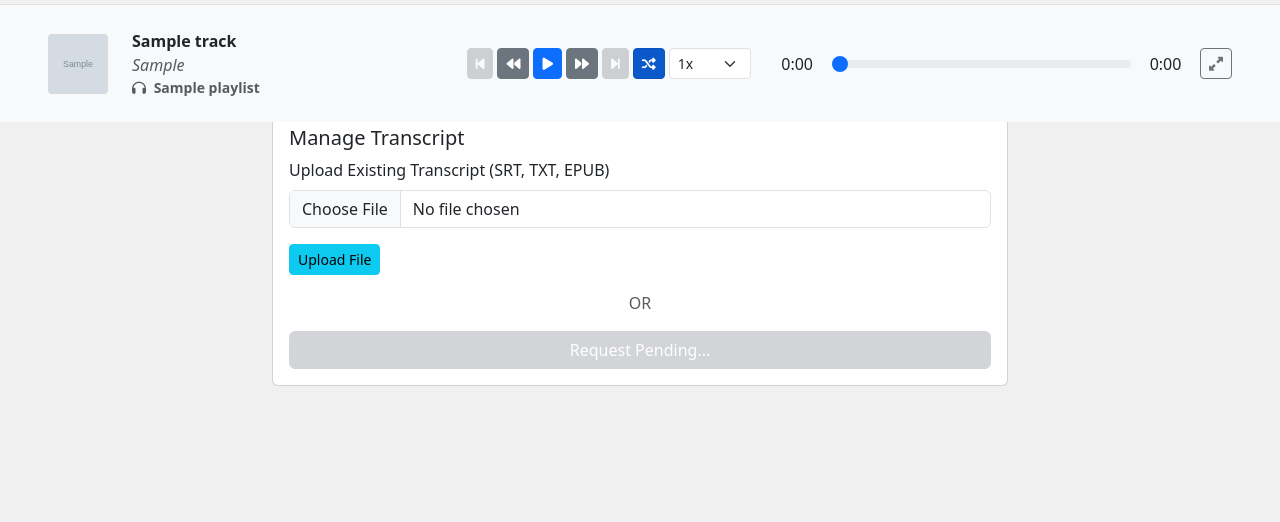
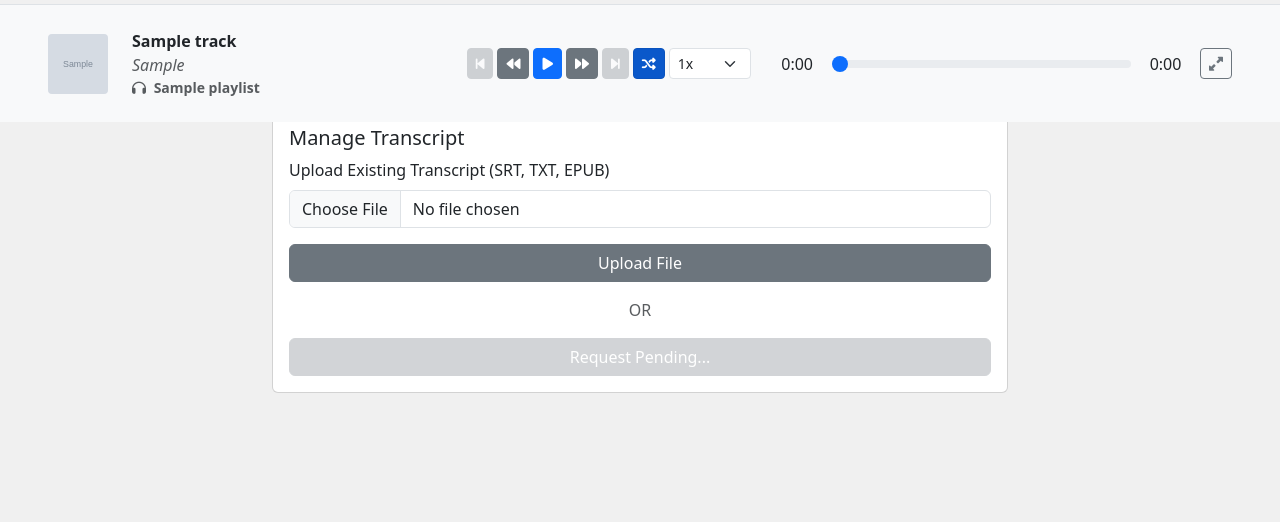
Before and after one commit to dabslee/ListenerLibrary, a Django app: page /track/1/edit/ in a window 1280 px wide. Shown: the part 678-1200 px from the top of the page. Before the commit the page ends 1064 px from the top, so only its background shows below. Run offline with Django 5.2, Linux system fonts and the light colour scheme; a user stored in the database is signed in; tables that the repository leaves empty hold one stand-in row (values such as "Sample post"); grey boxes marked "Sample" are stand-in pictures; parts of the project's set-up code (start-up, migrations or seed data) failed here and were passed over; some libraries are stand-ins or nearby versions.

Commit message:
Modified formatting of transcription request button

```diff
--- a/player/admin.py
+++ b/player/admin.py
@@ -1,8 +1,9 @@
 from django.contrib import admin
-from .models import UserProfile, Track, UserPlaybackState, PodcastProgress, Bookmark
+from .models import UserProfile, Track, UserPlaybackState, PodcastProgress, Bookmark, Transcript
 
 admin.site.register(Track)
 admin.site.register(UserPlaybackState)
 admin.site.register(PodcastProgress)
 admin.site.register(Bookmark)
 admin.site.register(UserProfile)
+admin.site.register(Transcript)
--- a/player/templates/player/edit_track.html
+++ b/player/templates/player/edit_track.html
@@ -56,9 +56,8 @@
                             </div>
                         {% endif %}
                     </div>
+                <hr>
                 {% endif %}
-
-                <hr>
 
                 <h5>Manage Transcript</h5>
                 <form method="post" action="{% url 'update_transcript' track.id %}" enctype="multipart/form-data" class="mb-3">
@@ -68,7 +67,7 @@
                         <label class="form-label">Upload Existing Transcript (SRT, TXT, EPUB)</label>
                         {{ transcript_form.source_file }}
                     </div>
-                    <button type="submit" class="btn btn-info btn-sm">Upload File</button>
+                    <button type="submit" class="btn btn-secondary w-100">Upload File</button>
                 </form>
 
                 <div class="text-center">
--- a/player/templates/raw_base.html
+++ b/player/templates/raw_base.html
@@ -65,6 +65,7 @@
                                         Bookmarks
                                     </a>
                                 </li>
+                                <li><a class="dropdown-item" href="{% url 'transcript_list' %}">Transcription</a></li>
                                 <li><hr class="dropdown-divider"></li>
                                 <li><a class="dropdown-item" href="{% url 'password_reset' %}">Reset password</a></li>
                                 <li><a class="dropdown-item" href="#" onclick="event.preventDefault(); document.getElementById('logout-form').submit();">Logout</a></li>
```
